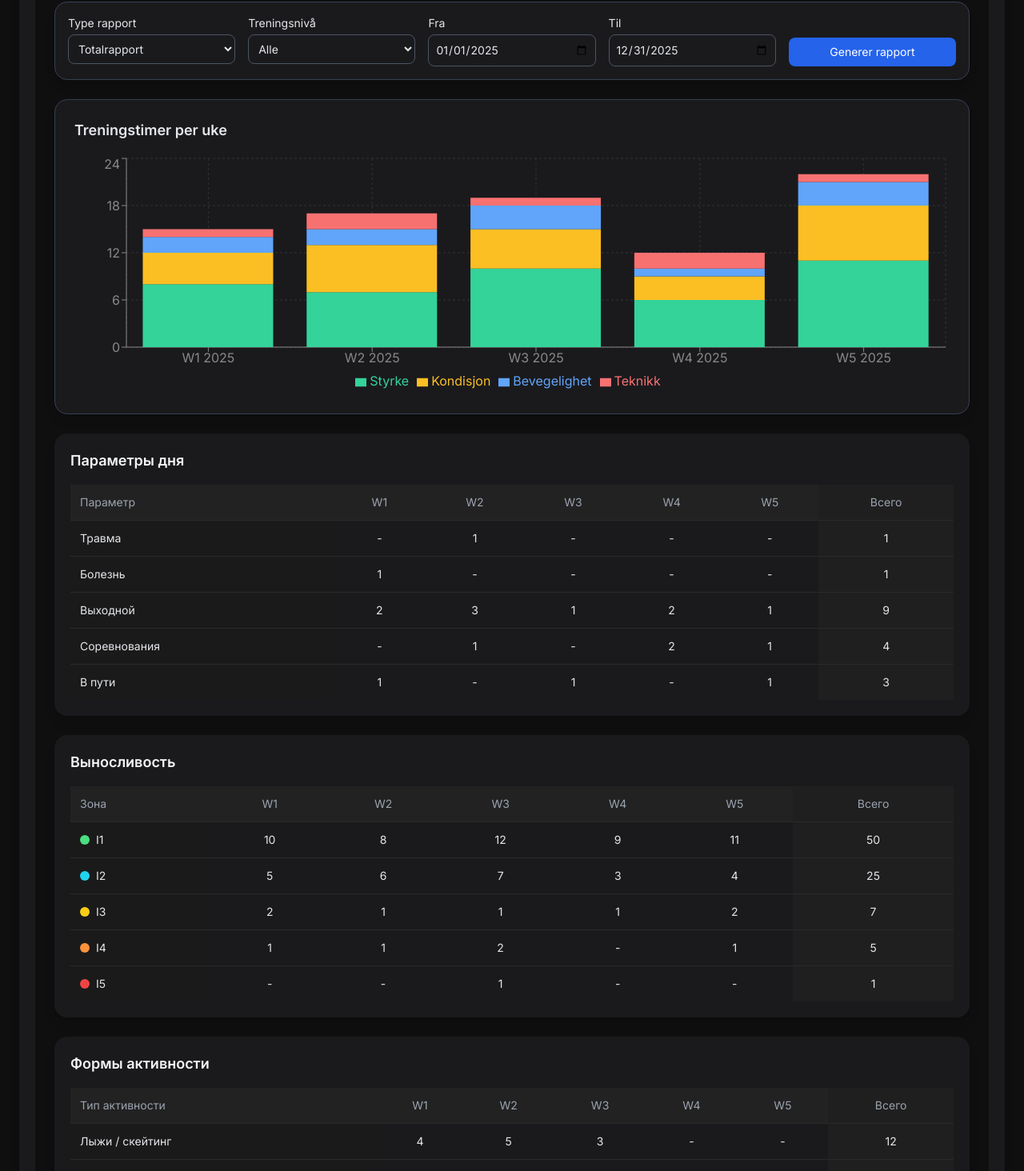
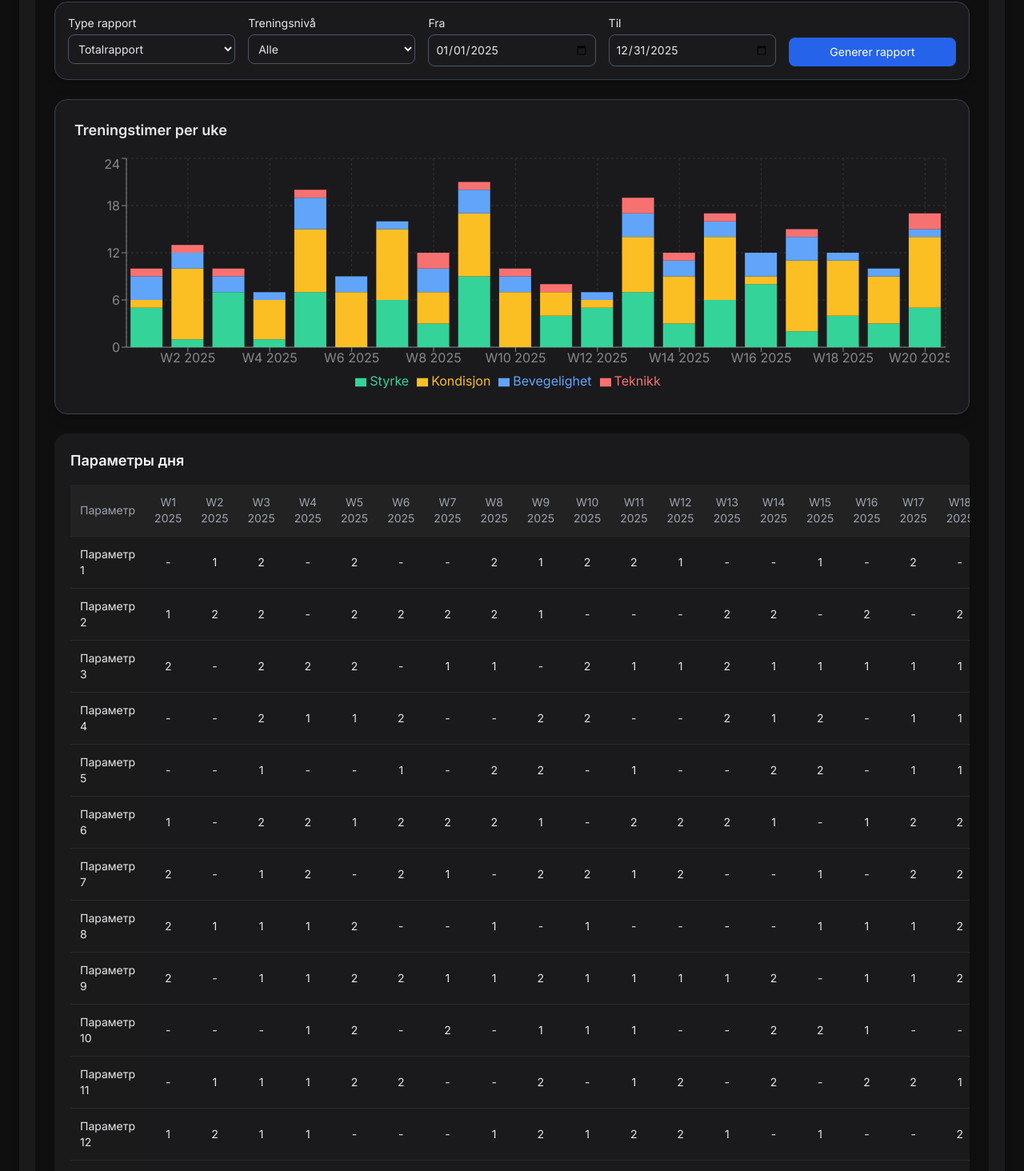
Before and after one commit to mbaliabin/dagbook-test, a React (Vite) app in the folder fasx-frontend/: page /statistics in a window 1280 px wide. Shown: the part 443-1907 px from the top of the page at 80% size. Built offline with nearby package versions, Linux system fonts and the light colour scheme.

Commit message:
Доработка StatisticsPage.tsx 257

```diff
--- a/fasx-frontend/src/components/StatisticsPage/TrainingReportDashboard.tsx
+++ b/fasx-frontend/src/components/StatisticsPage/TrainingReportDashboard.tsx
@@ -19,13 +19,18 @@ interface TrainingData {
   teknikk: number;
 }
 
-const initialData: TrainingData[] = [
-  { week: "W1 2025", styrke: 8, kondisjon: 4, bevegelighet: 2, teknikk: 1 },
-  { week: "W2 2025", styrke: 7, kondisjon: 6, bevegelighet: 2, teknikk: 2 },
-  { week: "W3 2025", styrke: 10, kondisjon: 5, bevegelighet: 3, teknikk: 1 },
-  { week: "W4 2025", styrke: 6, kondisjon: 3, bevegelighet: 1, teknikk: 2 },
-  { week: "W5 2025", styrke: 11, kondisjon: 7, bevegelighet: 3, teknikk: 1 },
-];
+// Генерация большого количества недель для теста скролла
+const generateWeeks = (year: number, totalWeeks: number): TrainingData[] => {
+  return Array.from({ length: totalWeeks }, (_, i) => ({
+    week: `W${i + 1} ${year}`,
+    styrke: Math.floor(Math.random() * 10),
+    kondisjon: Math.floor(Math.random() * 10),
+    bevegelighet: Math.floor(Math.random() * 5),
+    teknikk: Math.floor(Math.random() * 3),
+  }));
+};
+
+const initialData = generateWeeks(2025, 20); // 20 недель для примера
 
 const columns: (keyof TrainingData)[] = ["styrke", "kondisjon", "bevegelighet", "teknikk"];
 
@@ -35,6 +40,7 @@ const TrainingReportDashboard: React.FC = () => {
 
   const scrollRef = useRef<HTMLDivElement>(null);
 
+  // Фильтрация данных по выбранному диапазону
   const filteredData = useMemo(() => {
     const from = new Date(fromDate);
     const to = new Date(toDate);
@@ -62,32 +68,24 @@ const TrainingReportDashboard: React.FC = () => {
     });
   };
 
-  // --- Новые таблицы ---
-  const enduranceZones = [
-    { zone: "I1", color: "#4ade80", months: [10, 8, 12, 9, 11] },
-    { zone: "I2", color: "#22d3ee", months: [5, 6, 7, 3, 4] },
-    { zone: "I3", color: "#facc15", months: [2, 1, 1, 1, 2] },
-    { zone: "I4", color: "#fb923c", months: [1, 1, 2, 0, 1] },
-    { zone: "I5", color: "#ef4444", months: [0, 0, 1, 0, 0] },
-  ];
+  // --- Таблицы FASX ---
+  const monthLabels = filteredData.map((d) => d.week);
 
-  const movementTypes = [
-    { type: "Лыжи / скейтинг", months: [4, 5, 3, 0, 0] },
-    { type: "Лыжи, классика", months: [3, 4, 2, 0, 0] },
-    { type: "Роллеры, классика", months: [0, 0, 3, 5, 6] },
-    { type: "Роллеры, скейтинг", months: [0, 0, 2, 6, 7] },
-    { type: "Велосипед", months: [0, 0, 1, 2, 3] },
-  ];
+  const parametersDay = Array.from({ length: 15 }, (_, i) => ({
+    param: `Параметр ${i + 1}`,
+    months: filteredData.map(() => Math.floor(Math.random() * 3)),
+  }));
 
-  const parametersDay = [
-    { param: "Травма", months: [0, 1, 0, 0, 0] },
-    { param: "Болезнь", months: [1, 0, 0, 0, 0] },
-    { param: "Выходной", months: [2, 3, 1, 2, 1] },
-    { param: "Соревнования", months: [0, 1, 0, 2, 1] },
-    { param: "В пути", months: [1, 0, 1, 0, 1] },
-  ];
+  const enduranceZones = Array.from({ length: 6 }, (_, i) => ({
+    zone: `I${i + 1}`,
+    color: ["#4ade80", "#22d3ee", "#facc15", "#fb923c", "#ef4444", "#a78bfa"][i],
+    months: filteredData.map(() => Math.floor(Math.random() * 5)),
+  }));
 
-  const monthLabels = ["W1", "W2", "W3", "W4", "W5"];
+  const movementTypes = Array.from({ length: 8 }, (_, i) => ({
+    type: `Тип ${i + 1}`,
+    months: filteredData.map(() => Math.floor(Math.random() * 4)),
+  }));
 
   return (
     <div className="p-6 bg-[#0f0f0f] text-gray-200 min-h-screen space-y-6">
@@ -158,7 +156,7 @@ const TrainingReportDashboard: React.FC = () => {
       {/** Параметры дня */}
       <div className="bg-[#1a1a1d] p-5 rounded-2xl shadow-lg overflow-x-auto data-scroll-sync" onScroll={syncScroll} ref={scrollRef}>
         <h2 className="text-lg font-semibold text-gray-100 mb-4">Параметры дня</h2>
-        <table className="w-full min-w-[700px] text-sm border-collapse">
+        <table className="w-full min-w-[900px] text-sm border-collapse">
           <thead>
             <tr className="bg-[#222] text-gray-400 text-left">
               <th className="p-3 font-medium sticky left-0 bg-[#222]">Параметр</th>
@@ -184,7 +182,7 @@ const TrainingReportDashboard: React.FC = () => {
       {/** Выносливость */}
       <div className="bg-[#1a1a1d] p-5 rounded-2xl shadow-lg overflow-x-auto data-scroll-sync" onScroll={syncScroll}>
         <h2 className="text-lg font-semibold text-gray-100 mb-4">Выносливость</h2>
-        <table className="w-full min-w-[700px] text-sm border-collapse">
+        <table className="w-full min-w-[900px] text-sm border-collapse">
           <thead>
             <tr className="bg-[#222] text-gray-400 text-left">
               <th className="p-3 font-medium sticky left-0 bg-[#222]">Зона</th>
@@ -213,7 +211,7 @@ const TrainingReportDashboard: React.FC = () => {
       {/** Формы активности */}
       <div className="bg-[#1a1a1d] p-5 rounded-2xl shadow-lg overflow-x-auto data-scroll-sync" onScroll={syncScroll}>
         <h2 className="text-lg font-semibold text-gray-100 mb-4">Формы активности</h2>
-        <table className="w-full min-w-[700px] text-sm border-collapse">
+        <table className="w-full min-w-[900px] text-sm border-collapse">
           <thead>
             <tr className="bg-[#222] text-gray-400 text-left">
               <th className="p-3 font-medium sticky left-0 bg-[#222]">Тип активности</th>
```
